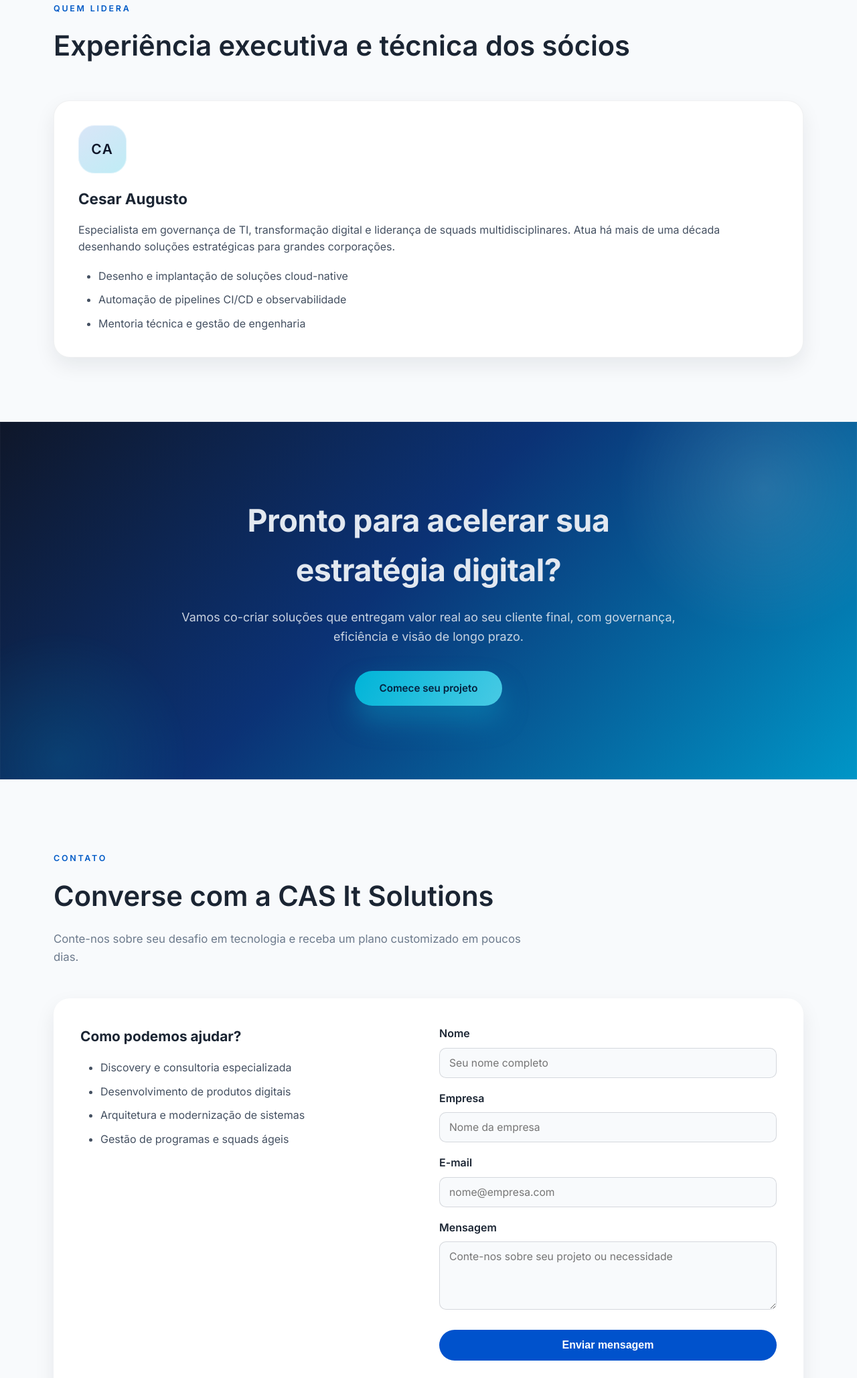
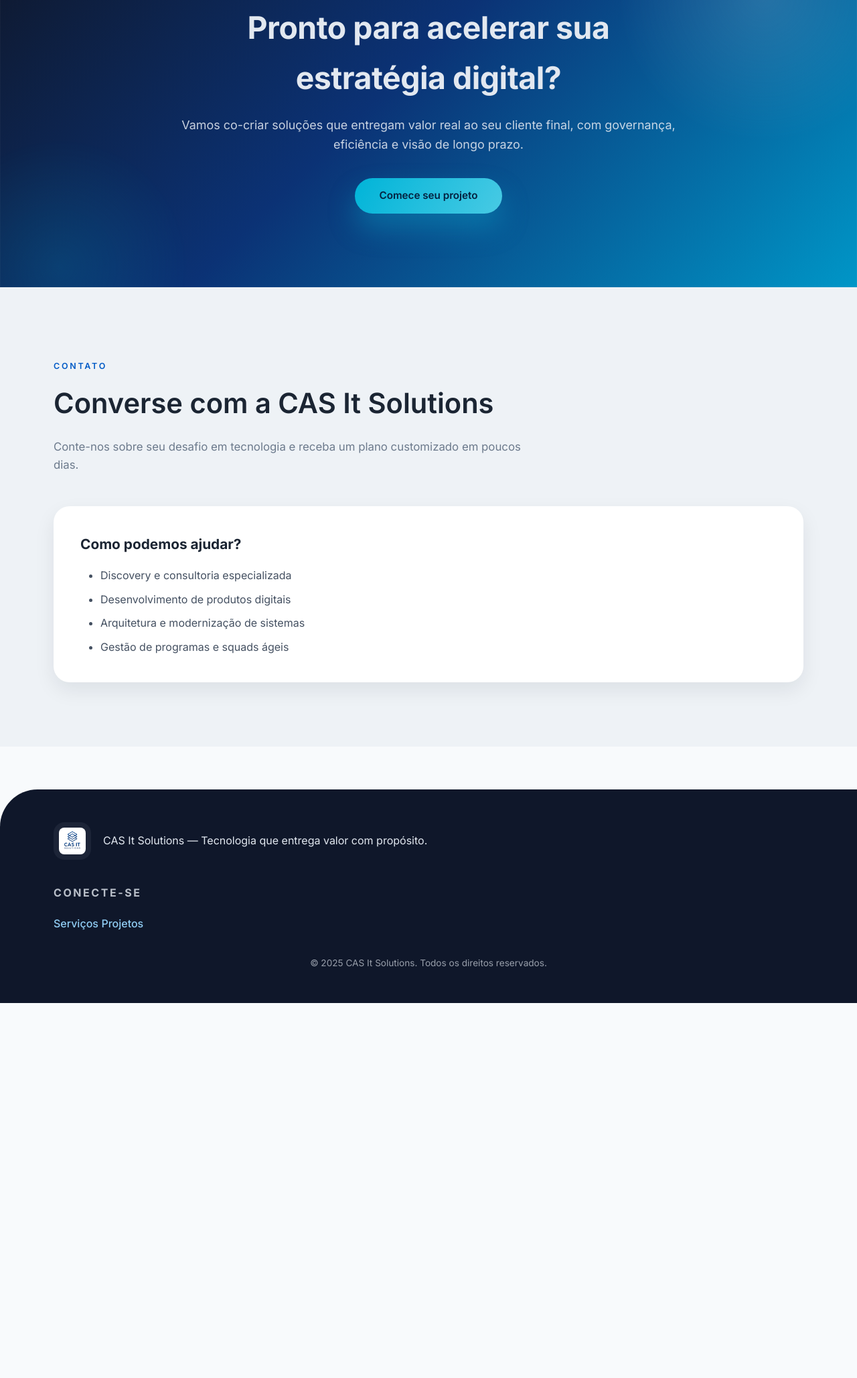
Before and after one commit to CAS-IT-Solutions/site-casitsolutions, a website: page public/index.html in a window 1280 px wide. Shown: the part 3222-5280 px from the top of the page at 67% size. After the commit the page ends 4720 px from the top, so only its background shows below. Drawn offline with Linux system fonts and the light colour scheme.

Commit message:
Update index.html

```diff
--- a/public/index.html
+++ b/public/index.html
@@ -173,30 +173,6 @@
       </div>
     </section>
 
-    <section class="section founders" id="socios">
-      <div class="section-header">
-        <p class="eyebrow">Quem lidera</p>
-        <h2>Experiência executiva e técnica dos sócios</h2>
-      </div>
-      <div class="founders-grid">
-        <article class="founder-card">
-          <div class="founder-avatar" aria-hidden="true">
-            <span>CA</span>
-          </div>
-          <h3>Cesar Augusto</h3>
-          <p>
-            Especialista em governança de TI, transformação digital e liderança de squads multidisciplinares.
-            Atua há mais de uma década desenhando soluções estratégicas para grandes corporações.
-          </p>
-          <ul class="bullet-list">
-            <li>Desenho e implantação de soluções cloud-native</li>
-            <li>Automação de pipelines CI/CD e observabilidade</li>
-            <li>Mentoria técnica e gestão de engenharia</li>
-          </ul>
-        </article>
-      </div>
-    </section>
-
     <section class="section cta-strip">
       <div class="cta-strip-content">
         <h2>Pronto para acelerar sua estratégia digital?</h2>
@@ -225,25 +201,6 @@
             <li>Gestão de programas e squads ágeis</li>
           </ul>
         </div>
-        <form class="contact-form" novalidate>
-          <label>
-            Nome
-            <input type="text" name="nome" placeholder="Seu nome completo" required>
-          </label>
-          <label>
-            Empresa
-            <input type="text" name="empresa" placeholder="Nome da empresa" required>
-          </label>
-          <label>
-            E-mail
-            <input type="email" name="email" placeholder="nome@empresa.com" required>
-          </label>
-          <label>
-            Mensagem
-            <textarea name="mensagem" rows="4" placeholder="Conte-nos sobre seu projeto ou necessidade" required></textarea>
-          </label>
-          <button type="submit">Enviar mensagem</button>
-        </form>
       </div>
     </section>
   </main>
@@ -255,10 +212,6 @@
     </div>
     <div class="footer-info">
       <div>
-        <h4>Contato</h4>
-        <a class="link" href="mailto:cesar@casitsolutions.com">contato@casitsolutions.com</a>
-      </div>
-      <div>
         <h4>Conecte-se</h4>
         <a class="link" href="#servicos">Serviços</a>
         <a class="link" href="#projetos">Projetos</a>
```
